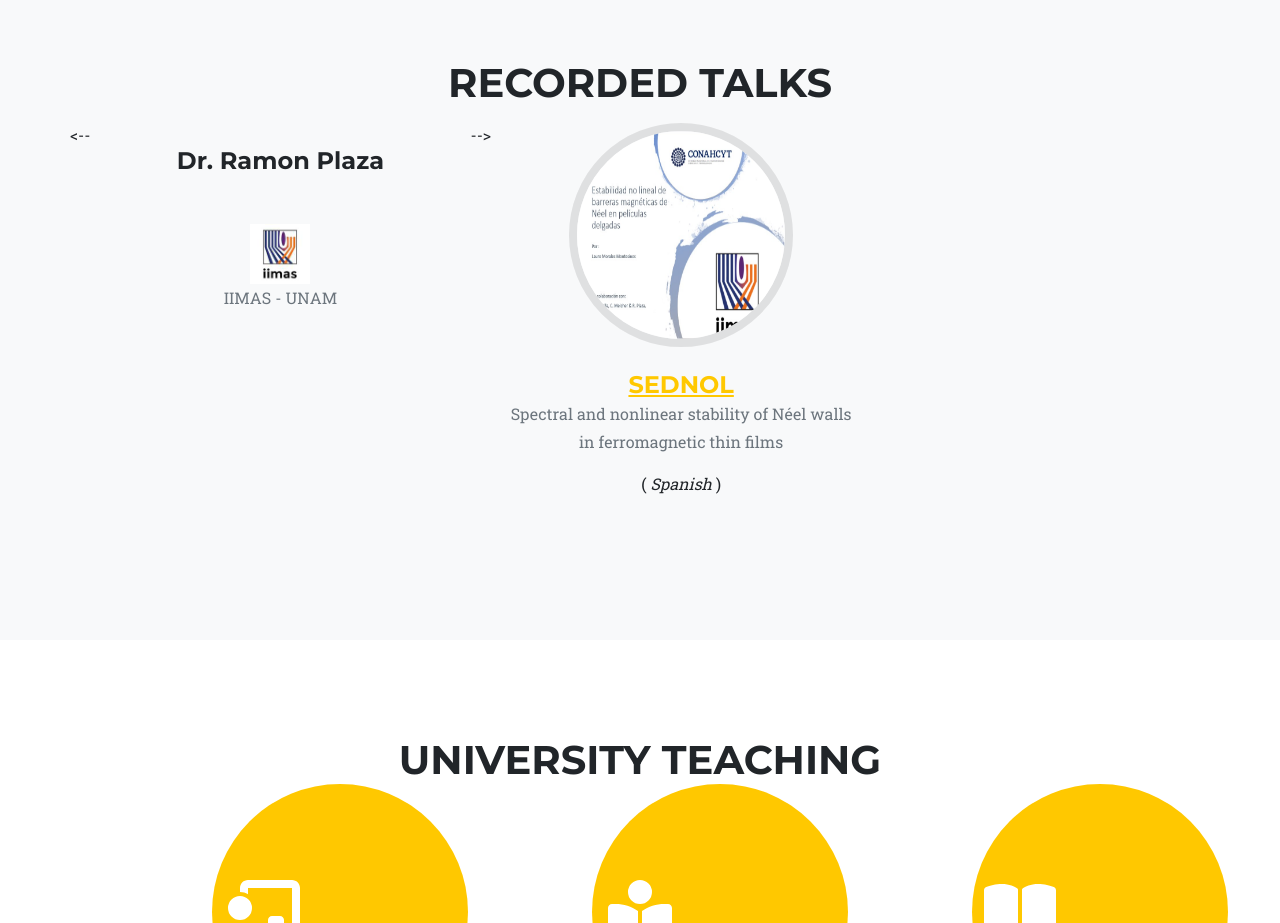
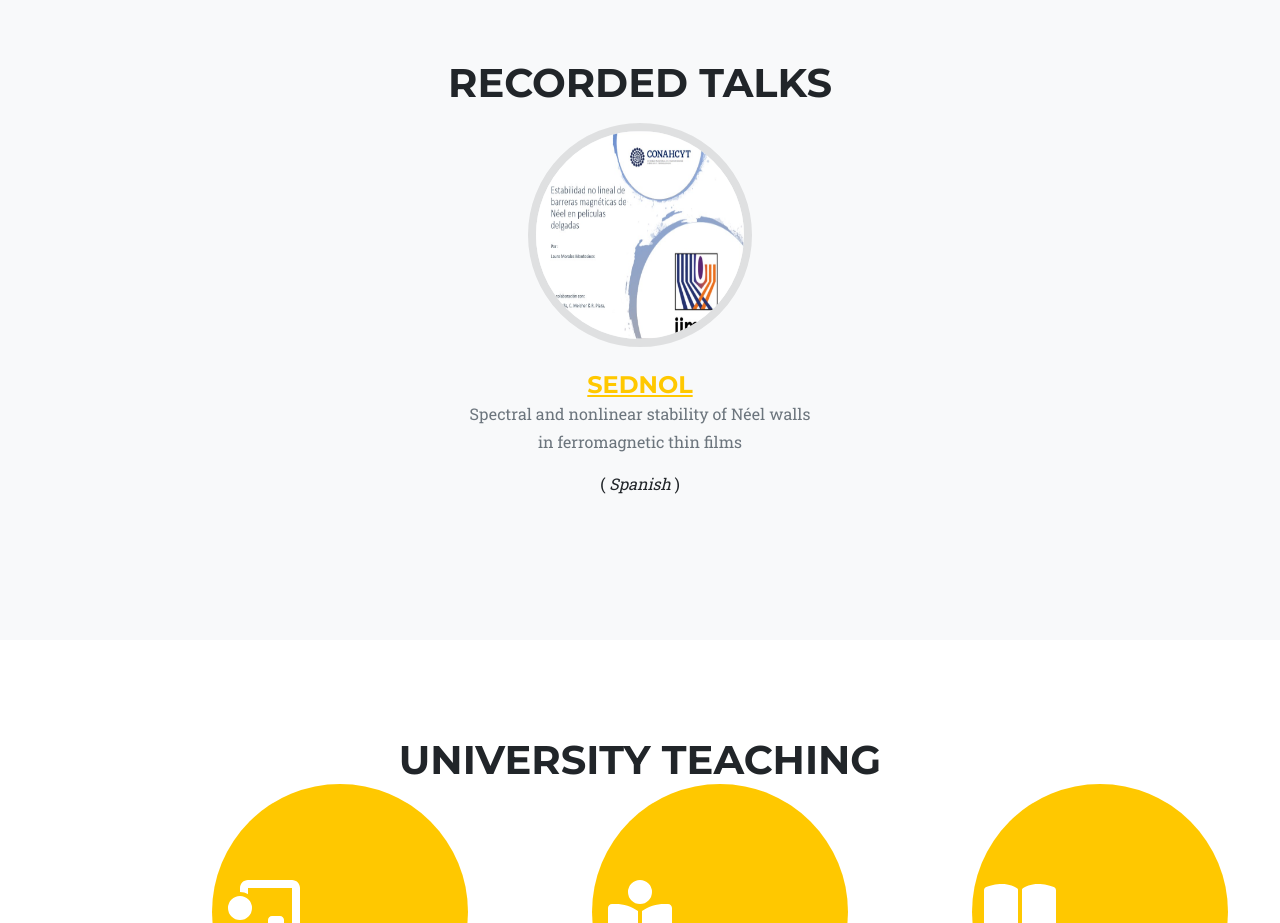
Before and after one commit to lmm-ciencias/lmm-ciencias.github.io, a plain HTML site: page index.html in a window 1280 px wide. Shown: the part 5040-5963 px from the top of the page. Drawn offline with nearby package versions, Linux system fonts and the light colour scheme.

Commit message:
Update index.html

```diff
--- a/index.html
+++ b/index.html
@@ -284,15 +284,13 @@
                     <!-- <h3 class="section-subheading text-muted"> Thanks to my mentors and friends, I learned to apply mathematics at different fields</h3> -->
                 </div>
                 <div class="row">
-		    <--<div class="col-lg-4">
+		    <div class="col-lg-4">
                         <div class="team-member">
-                            <!img class="mx-auto rounded-circle" src="assets/img/team/ramon.png" alt="..." />
-                             <!a href="https://mym.iimas.unam.mx/ramon/index.html" target="_blank"><h4>Dr. Ramon Plaza</h4></a>
+                            <!--img class="mx-auto rounded-circle" src="assets/img/team/ramon.png" alt="..." /-->
                         </div>
 			    <div class="text-center">
-                             <!a href="https://www.iimas.unam.mx/" target="_blank"> <img src="assets/img/logos/iimas.jpeg"  width="60" height="60" > </a> <p class="text-muted"> IIMAS - UNAM </p>
-			    </div>
-                    </div>-->
+                            </div>
+                    </div>
                     <div class="col-lg-4">
                         <div class="team-member">
                             <img class="mx-auto rounded-circle" src="assets/img/SEDNOL.jpg" alt="..." />
```
